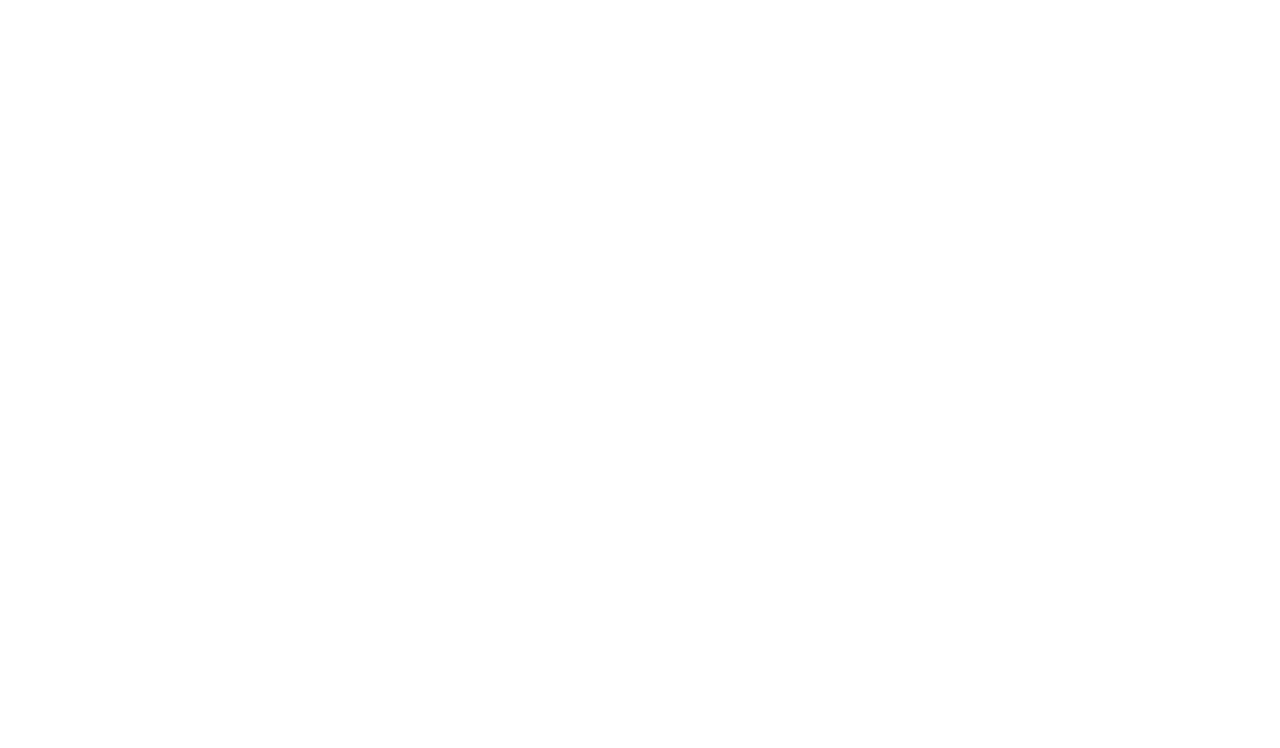
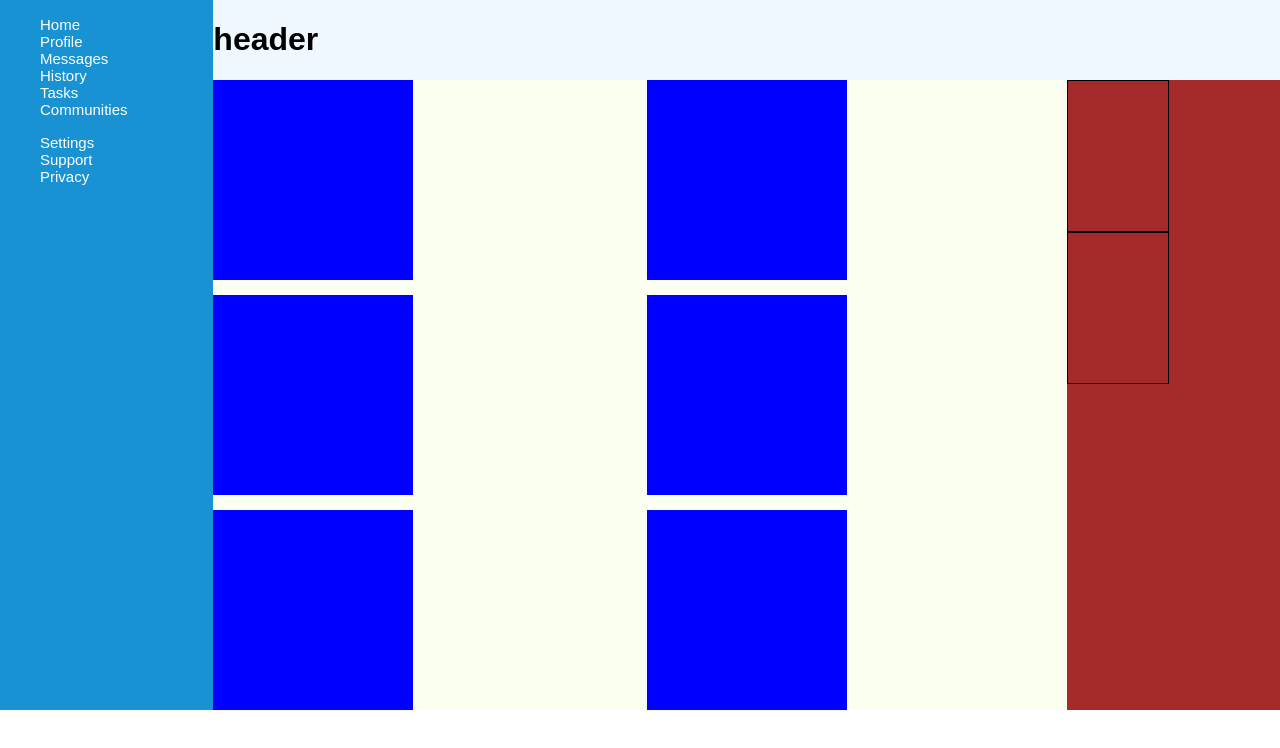
Before and after one commit to ChristoferLv/top-admin-dashboard, a plain HTML site: page index.html in a window 1280 px wide. Drawn offline with Linux system fonts and the light colour scheme.

Commit message:
make initial dashboard structure

```diff
--- a/index.html
+++ b/index.html
@@ -1,12 +1,55 @@
 <!DOCTYPE html>
 <html lang="en">
+
 <head>
     <meta charset="UTF-8">
     <meta name="viewport" content="width=device-width, initial-scale=1.0">
     <title>Admin Dashboard</title>
     <link rel="stylesheet" href="style.css">
 </head>
+
 <body>
 
+    <div class="container">
+        <div class="header">
+            <h1>header</h1>
+        </div>
+        <div class="sidebar">
+            <div class="logo"></div>
+            <div class="menu-options">
+                <ul>
+                    <li>Home</li>
+                    <li>Profile</li>
+                    <li>Messages</li>
+                    <li>History</li>
+                    <li>Tasks</li>
+                    <li>Communities</li>
+                </ul>
+            </div>
+            <div class="others">
+                <ul>
+                    <li>Settings</li>
+                    <li>Support</li>
+                    <li>Privacy</li>
+                </ul>
+            </div>
+        </div>
+        <div class="article">
+            <div class="projects">
+                <div class="project-card"></div>
+                <div class="project-card"></div>
+                <div class="project-card"></div>
+                <div class="project-card"></div>
+                <div class="project-card"></div>
+                <div class="project-card"></div>
+            </div>
+            <div class="sideplace">
+                <div class="placeholder"></div>
+                <div class="placeholder"></div>
+            </div>
+        </div>
+    </div>
+
 </body>
+
 </html>
--- a/style.css
+++ b/style.css
@@ -0,0 +1,76 @@
+*{
+    font-family: sans-serif;
+}
+
+body{
+    margin: 0;
+    padding: 0;
+}
+
+:root{
+    --main-color: #1992d4;
+}
+
+
+.container{
+    display: grid;
+    grid-template-columns: 1fr 5fr;
+
+}
+
+.sidebar{
+    background-color: var(--main-color);
+    grid-column-start: 1;
+    grid-column-end: 2;
+    grid-row-start: 1;
+    grid-row-end: 4;
+}
+
+.header{
+    background-color: aliceblue;
+}
+
+.article{
+    background-color: rgb(250, 255, 240);
+
+    grid-column-start: 2;
+    grid-row-start: 3;
+
+    display: grid;
+    grid-template-columns: 4fr 1fr;
+}
+
+.projects{
+    grid-column-start: 1;
+
+    display: grid;
+    gap: 15px;
+    grid-template-columns: 1fr 1fr;
+}
+
+.project-card{
+    width: 200px;
+    height: 200px;
+    background-color: blue;
+}
+
+.sideplace{
+    grid-column-start: 2;
+    background-color: brown;
+}
+
+
+.placeholder{
+    height: 150px;
+    width: 100px;
+    border: 1px solid black;
+}
+
+
+
+
+li{
+    list-style-type: none;
+    color: white;
+    font-size: 15px;
+}
```
Also changed, not shown: T6U4EWZRfA.png (added).
